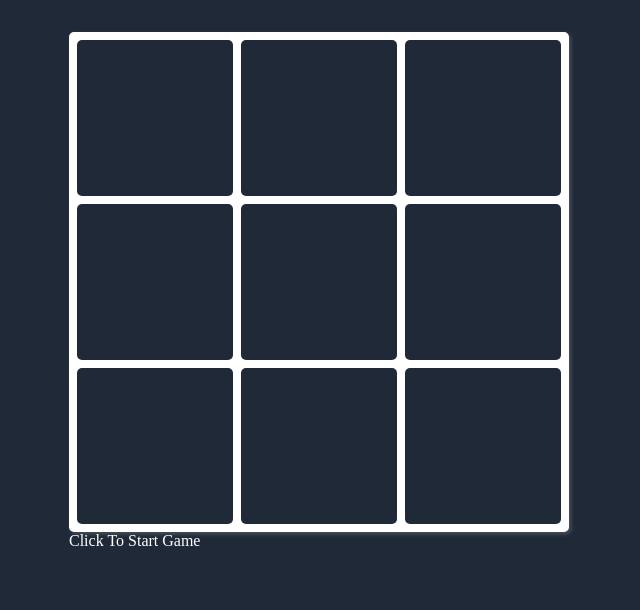
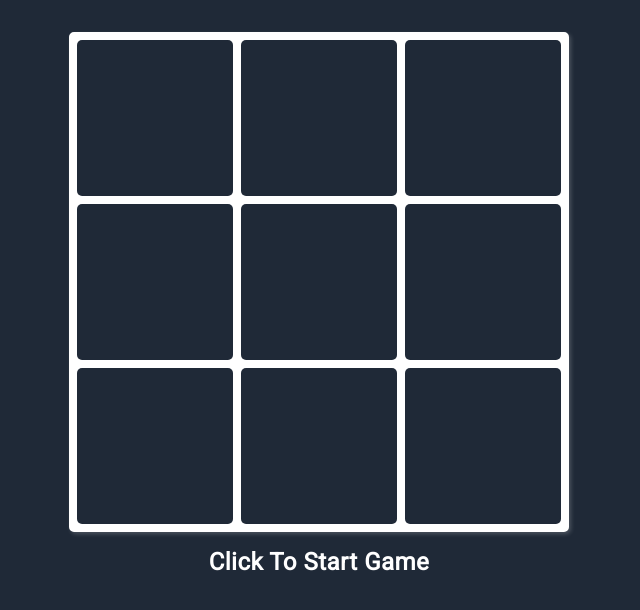
Before and after one commit to Zeztron/tic-tac-toe, a React (Create React App) app: page / in a window 1280 px wide. Shown: the top 610 px of the page, without its empty margins (321-961 px from the left). Built offline with nearby package versions, Linux system fonts and the light colour scheme.

Commit message:
added a little sty;ing to message component

```diff
--- a/src/components/Message.tsx
+++ b/src/components/Message.tsx
@@ -6,13 +6,15 @@
 }
 
 const Message: React.FC<MessageProps> = ({ hasStarted, isXNext }) => {
+  const message = hasStarted
+    ? isXNext
+      ? "It's X's Turn"
+      : "It's O's Turn"
+    : 'Click To Start Game';
+
   return (
-    <div data-test='message-component'>
-      {hasStarted
-        ? isXNext
-          ? "It's X's Turn"
-          : "It's O's Turn"
-        : 'Click To Start Game'}
+    <div data-test='message-component' className='message'>
+      <h2>{message}</h2>
     </div>
   );
 };
--- a/src/index.css
+++ b/src/index.css
@@ -1,3 +1,5 @@
+@import url('https://fonts.googleapis.com/css2?family=Roboto&display=swap');
+
 * {
   padding: 0;
   margin: 0;
@@ -6,6 +8,7 @@
 
 body {
   background-color: #1f2937;
+  font-family: 'Roboto', sans-serif;
   color: white;
   display: flex;
   justify-content: center;
@@ -52,3 +55,14 @@
   background: #34d399;
   text-shadow: 2px 2px 4px rgba(0, 0, 0, 0.2);
 }
+
+.message {
+  margin-top: 1rem;
+  display: flex;
+  justify-content: center;
+}
+
+.message h2 {
+  font-weight: bold;
+  letter-spacing: 0.5px;
+}
```
